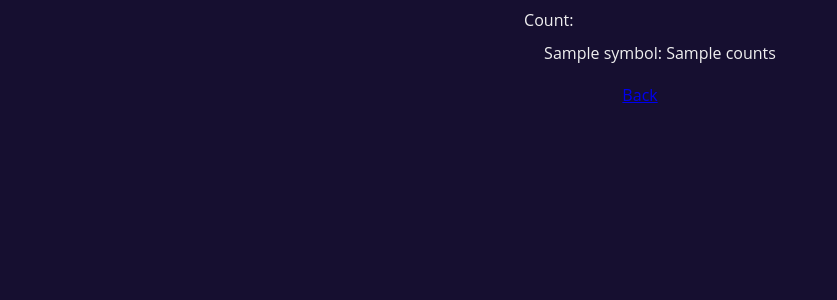
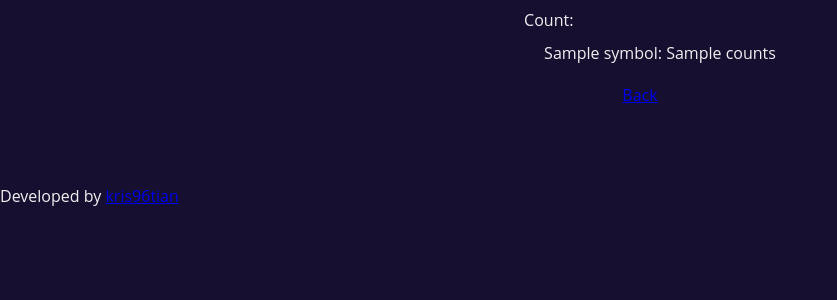
Before and after one commit to kris96tian/bioinfo_tool, a Flask app: template templates/result.html in a window 1280 px wide. Shown: the part 399-699 px from the top of the page, without its empty margins (0-837 px from the left). Run offline with Flask 3, Linux system fonts and the light colour scheme; the template is opened without the code that fills it: most values are stand-ins (such as "Sample title", 1, 10 or a date in 2020).

Commit message:
Update result.html

```diff
--- a/templates/result.html
+++ b/templates/result.html
@@ -68,6 +68,8 @@
       </ul>
     </div>
     <a href="/">Back</a>
-  </div>
+  </div>  <footer>
+  <p>Developed by <a href="https://github.com/kris96tian">kris96tian</a></p>
+</footer>
 </body>
 </html>
```
